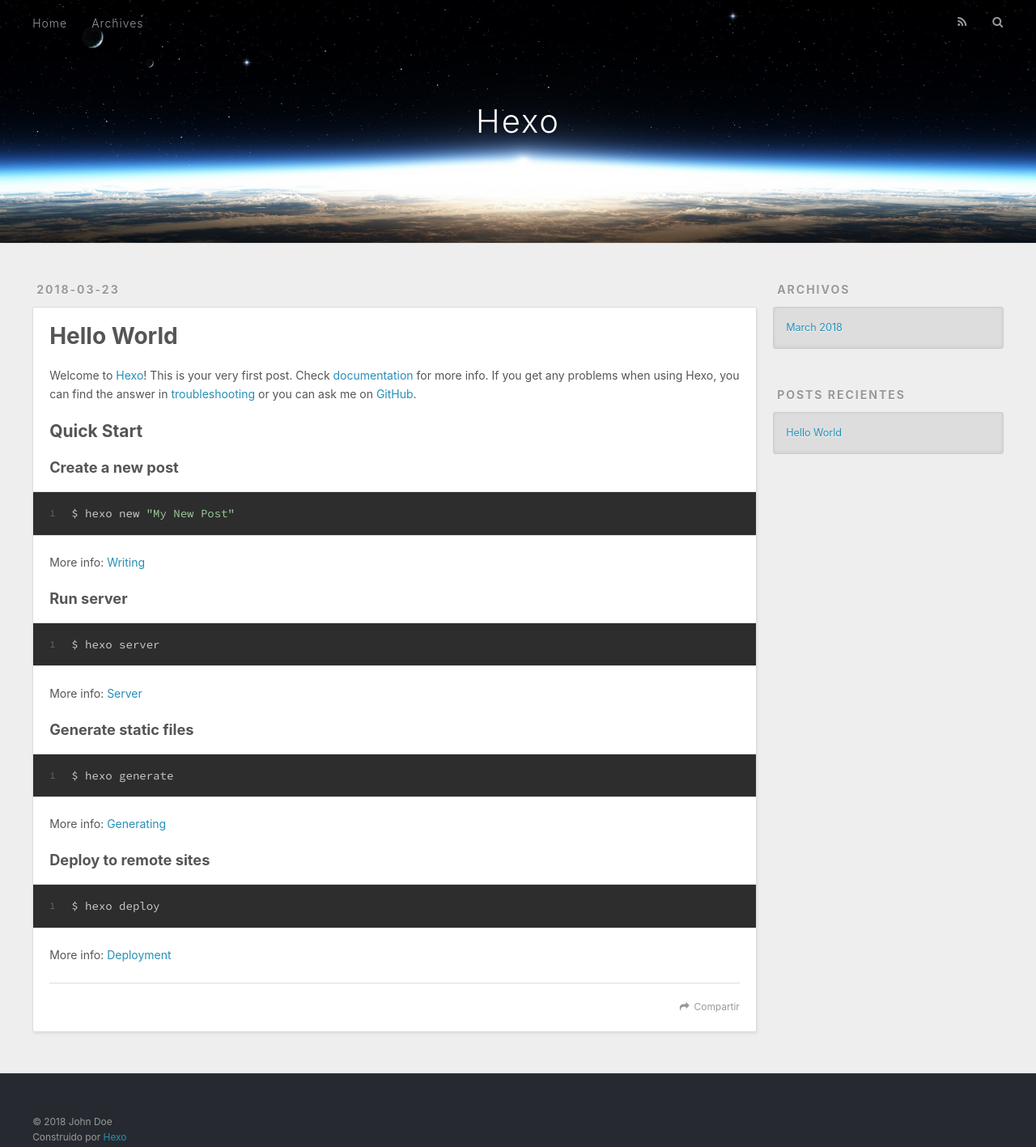
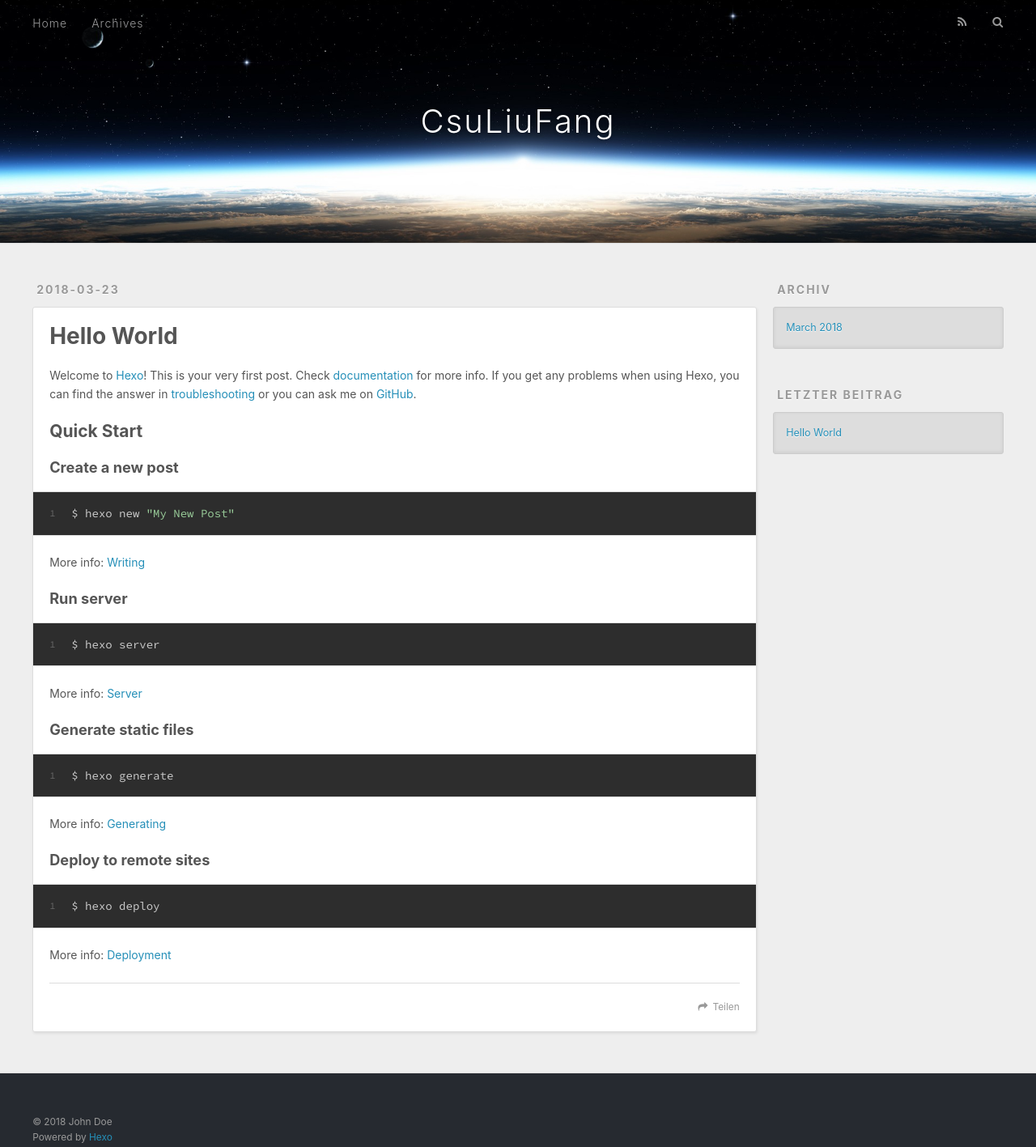
Before and after one commit to CsuLiuFang/CsuLiuFang.github.io, a plain HTML site: page index.html in a window 1280 px wide. Shown: the whole page at 81% size. Drawn offline with nearby package versions, Linux system fonts and the light colour scheme.

Commit message:
Site updated: 2018-03-23 14:40:53

```diff
--- a/2018/03/23/hello-world/index.html
+++ b/2018/03/23/hello-world/index.html
@@ -5,20 +5,20 @@
 
 
 
-  <title>Hello World | Hexo</title>
+  <title>Hello World | CsuLiuFang</title>
   <meta name="viewport" content="width=device-width, initial-scale=1, maximum-scale=1">
   <meta name="description" content="Welcome to Hexo! This is your very first post. Check documentation for more info. If you get any problems when using Hexo, you can find the answer in troubleshooting or you can ask me on GitHub. Quick">
 <meta property="og:type" content="article">
 <meta property="og:title" content="Hello World">
 <meta property="og:url" content="http://yoursite.com/2018/03/23/hello-world/index.html">
-<meta property="og:site_name" content="Hexo">
+<meta property="og:site_name" content="CsuLiuFang">
 <meta property="og:description" content="Welcome to Hexo! This is your very first post. Check documentation for more info. If you get any problems when using Hexo, you can find the answer in troubleshooting or you can ask me on GitHub. Quick">
 <meta property="og:updated_time" content="2018-03-23T06:23:11.929Z">
 <meta name="twitter:card" content="summary">
 <meta name="twitter:title" content="Hello World">
 <meta name="twitter:description" content="Welcome to Hexo! This is your very first post. Check documentation for more info. If you get any problems when using Hexo, you can find the answer in troubleshooting or you can ask me on GitHub. Quick">
 
-    <link rel="alternate" href="/atom.xml" title="Hexo" type="application/atom+xml">
+    <link rel="alternate" href="/atom.xml" title="CsuLiuFang" type="application/atom+xml">
 
 
     <link rel="icon" href="/favicon.png">
@@ -37,7 +37,7 @@
   <div id="header-outer" class="outer">
     <div id="header-title" class="inner">
       <h1 id="logo-wrap">
-        <a href="/" id="logo">Hexo</a>
+        <a href="/" id="logo">CsuLiuFang</a>
       </h1>
 
     </div>
@@ -52,9 +52,9 @@
       </nav>
       <nav id="sub-nav">
 
-          <a id="nav-rss-link" class="nav-icon" href="/atom.xml" title="RSS"></a>
+          <a id="nav-rss-link" class="nav-icon" href="/atom.xml" title="RSS Feed"></a>
 
-        <a id="nav-search-btn" class="nav-icon" title="Buscar"></a>
+        <a id="nav-search-btn" class="nav-icon" title="Suche"></a>
       </nav>
       <div id="search-form-wrap">
         <form action="//google.com/search" method="get" accept-charset="UTF-8" class="search-form"><input type="search" name="q" class="search-form-input" placeholder="Search"><button type="submit" class="search-form-submit">&#xF002;</button><input type="hidden" name="sitesearch" value="http://yoursite.com"></form>
@@ -98,7 +98,7 @@
 
     </div>
     <footer class="article-footer">
-      <a data-url="http://yoursite.com/2018/03/23/hello-world/" data-id="cjf3kcdox0000wk46w8d71ybj" class="article-share-link">Compartir</a>
+      <a data-url="http://yoursite.com/2018/03/23/hello-world/" data-id="cjf3ku3vn0000w04650emg66v" class="article-share-link">Teilen</a>
 
 
     </footer>
@@ -122,7 +122,7 @@
 
 
   <div class="widget-wrap">
-    <h3 class="widget-title">Archivos</h3>
+    <h3 class="widget-title">Archiv</h3>
     <div class="widget">
       <ul class="archive-list"><li class="archive-list-item"><a class="archive-list-link" href="/archives/2018/03/">March 2018</a></li></ul>
     </div>
@@ -132,7 +132,7 @@
 
 
   <div class="widget-wrap">
-    <h3 class="widget-title">Posts recientes</h3>
+    <h3 class="widget-title">letzter Beitrag</h3>
     <div class="widget">
       <ul>
 
@@ -153,7 +153,7 @@
   <div class="outer">
     <div id="footer-info" class="inner">
       &copy; 2018 John Doe<br>
-      Construido por <a href="http://hexo.io/" target="_blank">Hexo</a>
+      Powered by <a href="http://hexo.io/" target="_blank">Hexo</a>
     </div>
   </div>
 </footer>
--- a/index.html
+++ b/index.html
@@ -5,16 +5,16 @@
 
 
 
-  <title>Hexo</title>
+  <title>CsuLiuFang</title>
   <meta name="viewport" content="width=device-width, initial-scale=1, maximum-scale=1">
   <meta property="og:type" content="website">
-<meta property="og:title" content="Hexo">
+<meta property="og:title" content="CsuLiuFang">
 <meta property="og:url" content="http://yoursite.com/index.html">
-<meta property="og:site_name" content="Hexo">
+<meta property="og:site_name" content="CsuLiuFang">
 <meta name="twitter:card" content="summary">
-<meta name="twitter:title" content="Hexo">
+<meta name="twitter:title" content="CsuLiuFang">
 
-    <link rel="alternate" href="/atom.xml" title="Hexo" type="application/atom+xml">
+    <link rel="alternate" href="/atom.xml" title="CsuLiuFang" type="application/atom+xml">
 
 
     <link rel="icon" href="/favicon.png">
@@ -33,7 +33,7 @@
   <div id="header-outer" class="outer">
     <div id="header-title" class="inner">
       <h1 id="logo-wrap">
-        <a href="/" id="logo">Hexo</a>
+        <a href="/" id="logo">CsuLiuFang</a>
       </h1>
 
     </div>
@@ -48,9 +48,9 @@
       </nav>
       <nav id="sub-nav">
 
-          <a id="nav-rss-link" class="nav-icon" href="/atom.xml" title="RSS"></a>
+          <a id="nav-rss-link" class="nav-icon" href="/atom.xml" title="RSS Feed"></a>
 
-        <a id="nav-search-btn" class="nav-icon" title="Buscar"></a>
+        <a id="nav-search-btn" class="nav-icon" title="Suche"></a>
       </nav>
       <div id="search-form-wrap">
         <form action="//google.com/search" method="get" accept-charset="UTF-8" class="search-form"><input type="search" name="q" class="search-form-input" placeholder="Search"><button type="submit" class="search-form-submit">&#xF002;</button><input type="hidden" name="sitesearch" value="http://yoursite.com"></form>
@@ -96,7 +96,7 @@
 
     </div>
     <footer class="article-footer">
-      <a data-url="http://yoursite.com/2018/03/23/hello-world/" data-id="cjf3kcdox0000wk46w8d71ybj" class="article-share-link">Compartir</a>
+      <a data-url="http://yoursite.com/2018/03/23/hello-world/" data-id="cjf3ku3vn0000w04650emg66v" class="article-share-link">Teilen</a>
 
 
     </footer>
@@ -122,7 +122,7 @@
 
 
   <div class="widget-wrap">
-    <h3 class="widget-title">Archivos</h3>
+    <h3 class="widget-title">Archiv</h3>
     <div class="widget">
       <ul class="archive-list"><li class="archive-list-item"><a class="archive-list-link" href="/archives/2018/03/">March 2018</a></li></ul>
     </div>
@@ -132,7 +132,7 @@
 
 
   <div class="widget-wrap">
-    <h3 class="widget-title">Posts recientes</h3>
+    <h3 class="widget-title">letzter Beitrag</h3>
     <div class="widget">
       <ul>
 
@@ -153,7 +153,7 @@
   <div class="outer">
     <div id="footer-info" class="inner">
       &copy; 2018 John Doe<br>
-      Construido por <a href="http://hexo.io/" target="_blank">Hexo</a>
+      Powered by <a href="http://hexo.io/" target="_blank">Hexo</a>
     </div>
   </div>
 </footer>
```
Also changed, not shown: archives/2018/03/index.html (+11 -11 lines), archives/2018/index.html (+11 -11 lines), archives/index.html (+11 -11 lines).
